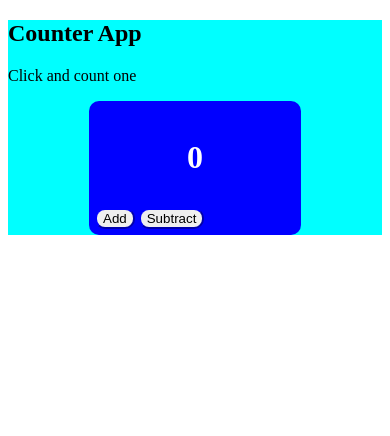
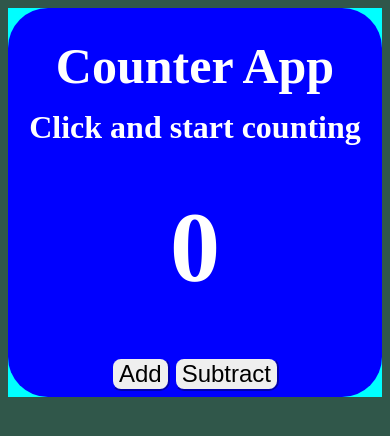
Before and after one commit to Yakub-Ojo/my-counter-calculator, a plain HTML site: page index.html in a window 390 px wide. Drawn offline with Linux system fonts and the light colour scheme.

Commit message:
adding responsiveness to add and subtract buttons

```diff
--- a/index.html
+++ b/index.html
@@ -9,15 +9,18 @@
 </head>
 <body>
   <section class="counter-section">
-    <h2>Counter App</h2>
-    <p>Click and count one</p>
+
+
     <div class="counter-app">
-      <p>0</p>
-      <button>Add</button>
-      <button>Subtract</button>
+       <h1>Counter App</h1>
+       <p>Click and start counting</p>
+       <p id="initial-value">0</p>
+      <button class="adding-button">Add</button>
+      <button class="sub-button">Subtract</button>
 
     </div>
   </section>
+  <script src="script.js"></script>
 </body>
 </html>
 
--- a/script.js
+++ b/script.js
@@ -0,0 +1,13 @@
+const addingButton = document.querySelector(".adding-button");
+const subButton = document.querySelector(".sub-button");
+let initialValue = document.querySelector("#initial-value");
+Number("initialValue.innerText");
+console.log(initialValue.innerText);
+addingButton.addEventListener("click", () => {
+
+    initialValue.innerText++;
+    console.log(initialValue.innerText)
+})
+subButton.addEventListener("click", () => {
+    initialValue.innerText--;
+})
--- a/style.css
+++ b/style.css
@@ -1,3 +1,6 @@
+body{
+  background-color:rgb(48, 87, 74)
+}
 .request-button{
     background-color: black;
     color: white;
@@ -138,22 +141,35 @@
 
   .counter-section{
     background-color: aqua;
-
+  }
+  h1{
+    color: white;
+    font-size: 50px;
   }
   .counter-app{
     background-color: blue;
     margin: auto;
-    width: 200px;
+    height: auto;
+    width: auto;
     display: block;
     flex-direction: column;
     padding: 6px;
-    border-radius: 10px;
+    border-radius: 40px;
+    text-align: center;
+
+    line-height: 20px;
 
   }
-  section>div>button{
+  .adding-button, .sub-button{
     border-width: none;
     border-color: blue;
     border-radius: 10px;
+    font-size:x-large;
+    font-family: Arial, Helvetica, sans-serif;
+    cursor: pointer;
+  }
+  .sub-button:hover, .adding-button:hover{
+    background-color: rgba(165, 140, 140, 0.089);
   }
   section>div>p{
     text-align: center;
@@ -161,3 +177,6 @@
     font-weight: bolder;
     font-size: xx-large;
   }
+  #initial-value{
+    font-size: 100px;
+  }
```
